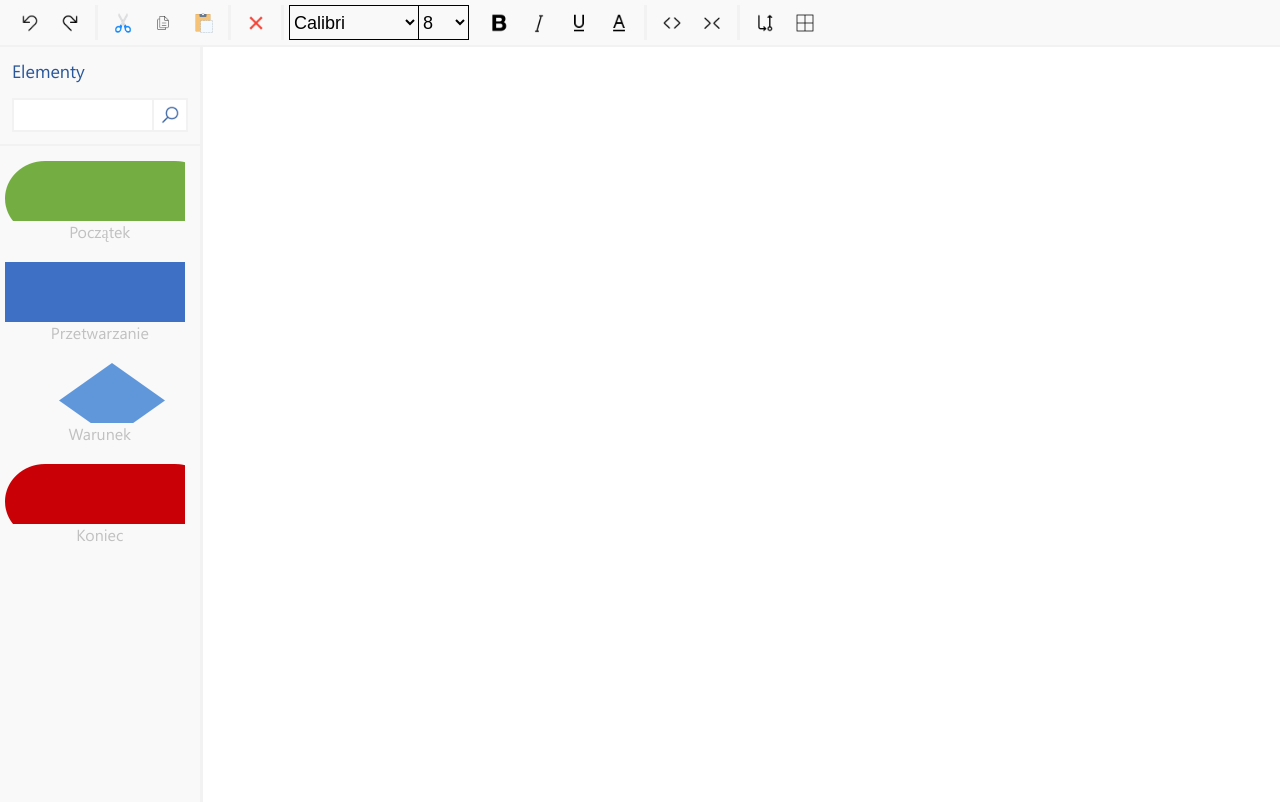
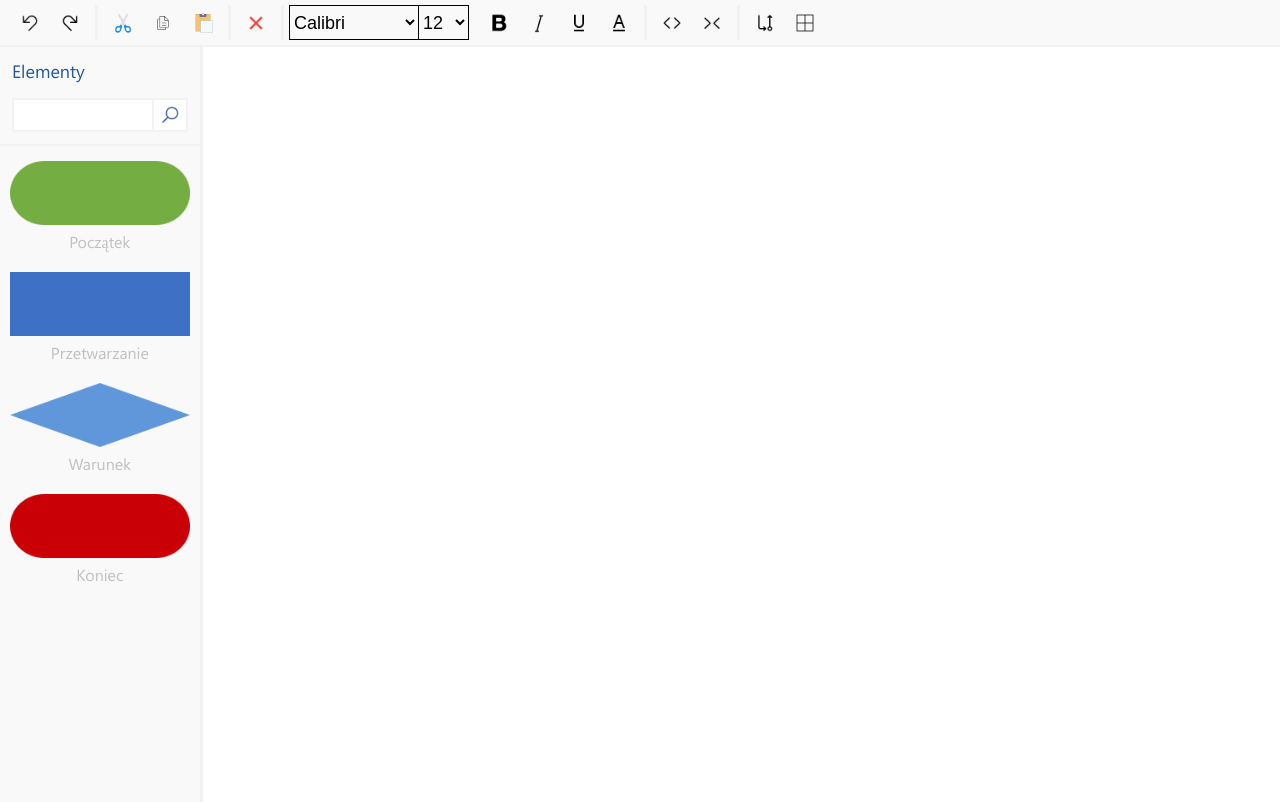
Before and after one commit to quakcin/DiGram, an Electron app: page window/window.html in a window 1280 px wide. Drawn offline with Linux system fonts and the light colour scheme.

Commit message:
Lekkie poprawki

```diff
--- a/index.js
+++ b/index.js
@@ -26,8 +26,9 @@ app.whenReady().then(() =>
 
   win.loadFile('./window/window.html');
   win.show();
+  win.maximize();
 
-  win.webContents.openDevTools()
+  //win.webContents.openDevTools()
 
 
 })
--- a/window/window.css
+++ b/window/window.css
@@ -225,6 +225,9 @@ html, body
 {
   width: 100%;
   text-align: center;
+  display: flex;
+  align-items: center;
+  justify-content: center;
 }
 
 .tool > .icon > img
--- a/window/window.js
+++ b/window/window.js
@@ -23,7 +23,7 @@ const initToolSet = function ()
   toolSet.push
   ({
     name: "Warunek",
-    icon: "../icons/ifs.png"
+    icon: "../icons/rhm.png"
   });
   toolSet.push
   ({
@@ -43,7 +43,7 @@ const searchTool = function (name)
       <div class="tool" title="Blok ${tool.name}" onmousedown="pickAnItem('${tool.name}')">
         <div class="icon">
           <!-- img src="${tool.icon}" -->
-          <div style="width: 180px; height: 60px; background-image: url('${tool.icon}')"></div>
+          <div style="width: 180px; height: 70px; background-image: url('${tool.icon}'); background-size: 100%; background-repeat: no-repeat;"></div>
         </div>
         <div class="name">
           ${tool.name}
@@ -185,7 +185,7 @@ const initFonts = function ()
 
   for (let i = 8; i < 72; i += 4)
     fontPickerSize.innerHTML += `
-      <option value="${i}">${i}</option>
+      <option value="${i}" ${i == 12 ? 'selected' : ''}>${i}</option>
     `;
 }
 
@@ -242,7 +242,7 @@ document.getElementById('btn-wider').onmousedown = function (e)
   const box = document.getElementById(editor.selected);
   const tag = JSON.parse(box.dataset['tag']);
 
-  if (tag.width > 300)
+  if (tag.width > 800)
     return;
 
   tag.width += 10;
```
